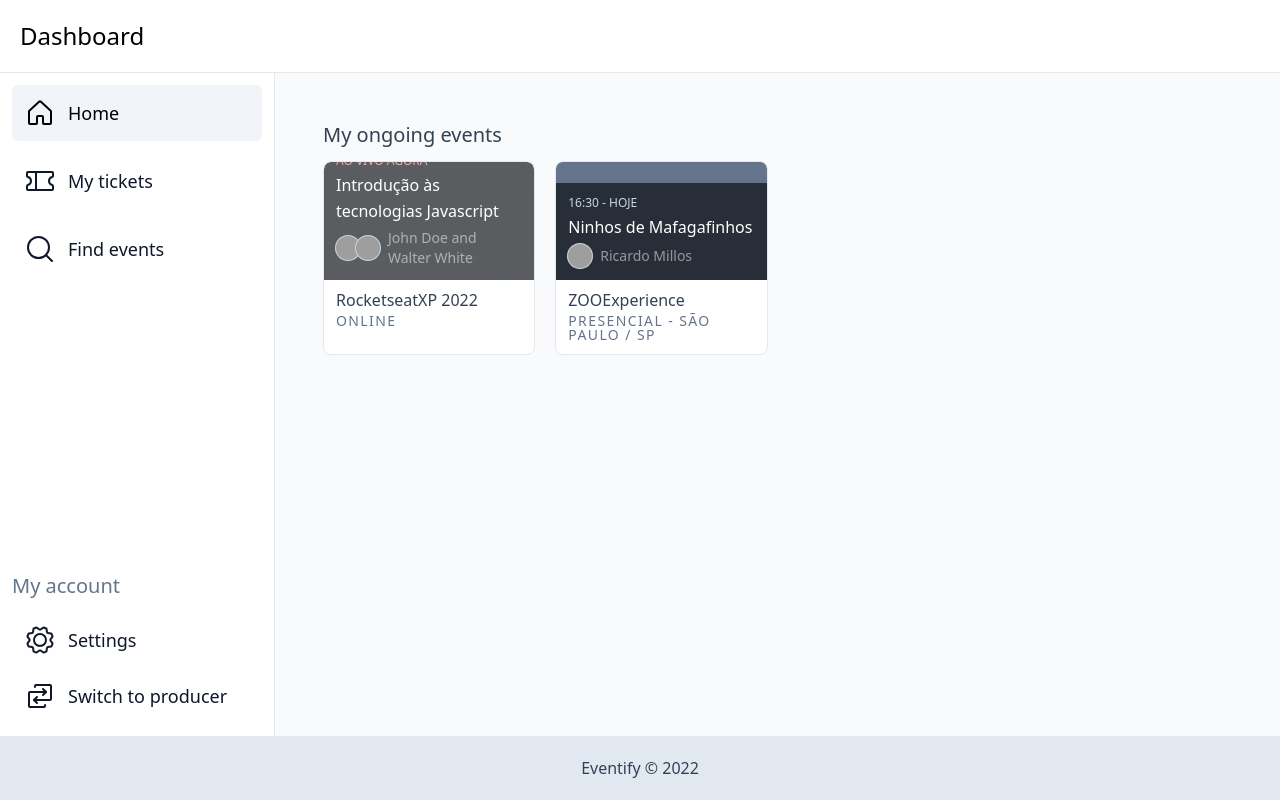
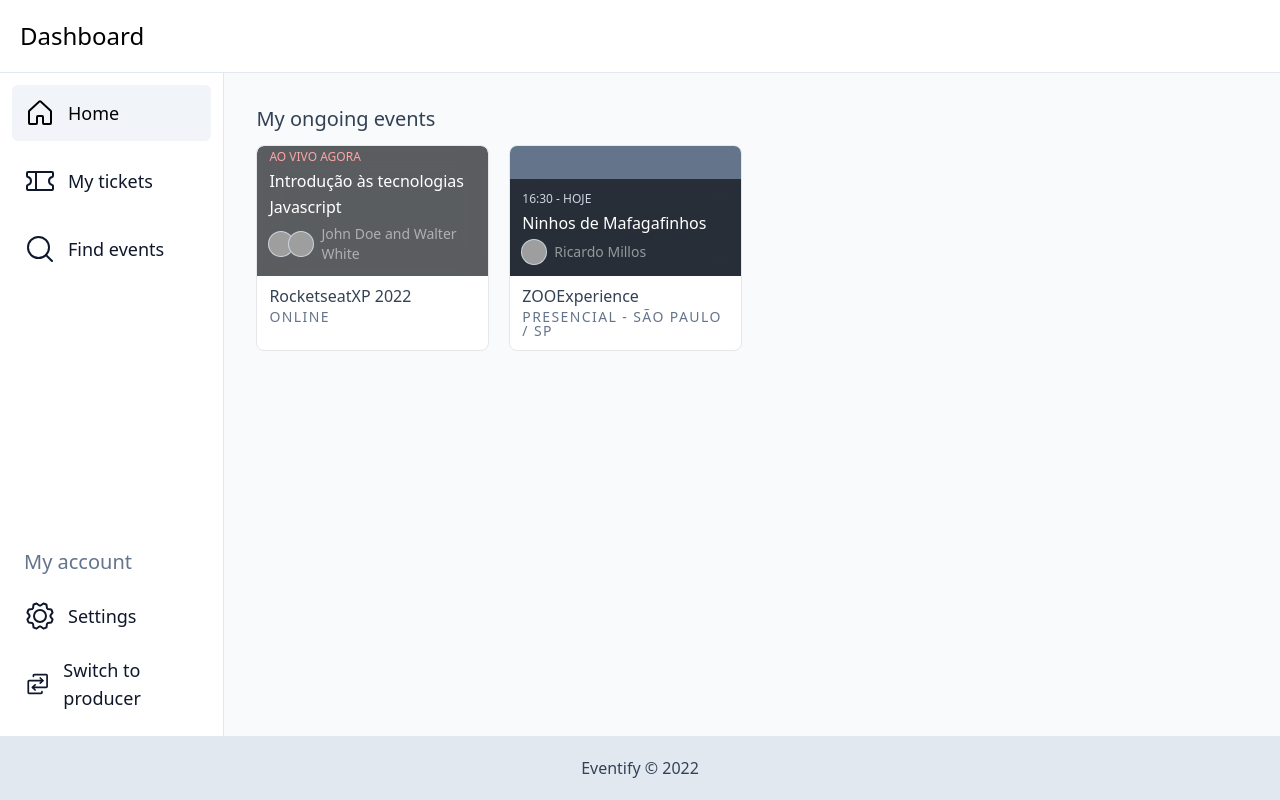
Before and after one commit to shoxton/eventify-web, a Next.js app: page /dashboard in a window 1280 px wide. Built offline with nearby package versions, Linux system fonts and the light colour scheme; grey boxes are pictures that could not be loaded.

Commit message:
Add layout title prop, add default iframe height preserving video iframe aspect ratio

```diff
--- a/components/Layouts/DashboardLayout.js
+++ b/components/Layouts/DashboardLayout.js
@@ -4,52 +4,74 @@ import { Gear, House, MagnifyingGlass, Swap, Ticket } from "phosphor-react";
 import { Footer } from "../Footer";
 import { Header } from "../Header";
 
-export function DashboardLayout({children}) {
-
-    const router = useRouter()
+export function DashboardLayout({ children, title }) {
+  const router = useRouter();
 
   return (
     <div className="h-screen flex flex-col">
-            <header className="border-b border-slate-200 bg-white">
-                <div className="p-5 text-2xl font-medium">
-                    Dashboard
+      <header className="flex border-b border-slate-200 bg-white">
+        <div className="p-5 text-2xl font-medium w-[275px]">Dashboard</div>
+        {title && (
+          <div className="flex items-center p-5 text-lg text-slate-500 border-l border-l-slate-50 flex-1">
+            <span>{title}</span>
           </div>
+        )}
       </header>
       <main className="flex-1 flex">
-                <aside className="min-w-[275px] bg-white border-r border-slate-200 flex flex-col justify-between">
+        <aside className="w-[275px] bg-white border-r border-slate-200 flex flex-col justify-between">
           <ul className="flex flex-col p-3 gap-3">
             <li>
               <Link href={`/dashboard`}>
-                                <a className={`p-3 text-lg flex items-center gap-3 rounded-md ${router.pathname == '/dashboard' ? 'bg-slate-100' : 'text-slate-900 hover:bg-slate-100'}`}>
+                <a
+                  className={`p-3 text-lg flex items-center gap-3 rounded-md ${
+                    router.pathname == "/dashboard"
+                      ? "bg-slate-100"
+                      : "text-slate-900 hover:bg-slate-100"
+                  }`}
+                >
                   <House size={32} />
                   <span>Home</span>
                 </a>
               </Link>
             </li>
             <li>
-                            <a href="" className="p-3 text-lg text-slate-900 flex items-center gap-3 rounded-md hover:bg-slate-100">
+              <a
+                href=""
+                className="p-3 text-lg text-slate-900 flex items-center gap-3 rounded-md hover:bg-slate-100"
+              >
                 <Ticket size={32} />
                 <span>My tickets</span>
               </a>
             </li>
             <li>
-                            <a href="" className="p-3 text-lg text-slate-900 flex items-center gap-3 rounded-md hover:bg-slate-100">
+              <a
+                href=""
+                className="p-3 text-lg text-slate-900 flex items-center gap-3 rounded-md hover:bg-slate-100"
+              >
                 <MagnifyingGlass size={32} />
                 <span>Find events</span>
               </a>
             </li>
           </ul>
           <div>
-                        <span className="block px-3 text-slate-500 text-xl">My account</span>
+            <span className="block px-6 text-slate-500 text-xl">
+              My account
+            </span>
             <ul className="flex flex-col p-3">
               <li>
-                                <a href="" className="p-3 text-lg text-slate-900 flex items-center gap-3 rounded-md hover:bg-slate-100">
+                <a
+                  href=""
+                  className="p-3 text-lg text-slate-900 flex items-center gap-3 rounded-md hover:bg-slate-100"
+                >
                   <Gear size={32} />
                   <span>Settings</span>
                 </a>
               </li>
               <li>
-                                <a href="" className="p-3 text-lg text-slate-900 flex items-center gap-3 rounded-md hover:bg-slate-100">
+                <a
+                  href=""
+                  className="p-3 text-lg text-slate-900 flex items-center gap-3 rounded-md hover:bg-slate-100"
+                >
                   <Swap size={32} />
                   <span>Switch to producer</span>
                 </a>
@@ -61,5 +83,5 @@ export function DashboardLayout({children}) {
       </main>
       <Footer />
     </div>
-    )
+  );
 }
--- a/pages/dashboard/events/[id].js
+++ b/pages/dashboard/events/[id].js
@@ -2,16 +2,20 @@ import { DashboardLayout } from "../../../components/Layouts/DashboardLayout";
 
 export default function Event() {
   return (
-    <DashboardLayout>
+    <DashboardLayout title={'Rock in Rio 2022'}>
       <div className="flex flex-1">
         <div className="flex-1">
-          <div className="max-h-[600px] h-full w-full bg-slate-900">
-            <div className="bg-slate-500 aspect-video mx-auto h-full"></div>
+          <div className="bg-black w-full">
+            <div className="bg-slate-500 aspect-video relative mx-auto max-h-[60vh]">
+              <iframe width="100%" height="100%" src="https://www.youtube.com/embed/r_9Kf0D5BTs" title="twenty one pilots: Heavydirtysoul [OFFICIAL VIDEO]" frameBorder="0" allow="accelerometer; autoplay; clipboard-write; encrypted-media; gyroscope; picture-in-picture" allowFullScreen></iframe>
+            </div>
           </div>
-          <div className="p-12">
+          <div className="p-8">
+
             <h2 className="text-2xl leading-relaxed font-bold text-slate-700">
-              Lorem ipsum dolor sit amet
+              Twenty One Pilots on stage
             </h2>
+            <p className="text-slate-600 leading-relaxed text-lg">Lorem ipsum, dolor sit amet consectetur adipisicing elit. Adipisci nostrum quam dolor quibusdam nesciunt asperiores.</p>
           </div>
         </div>
         <aside className="w-1/4">schedule navigation</aside>
--- a/pages/dashboard/index.js
+++ b/pages/dashboard/index.js
@@ -5,7 +5,7 @@ import { DashboardLayout } from "../../components/Layouts/DashboardLayout";
 export default function Dashboard() {
     return (
         <DashboardLayout>
-            <div className="min-h-full w-full text-2xl p-12">
+            <div className="min-h-full w-full text-2xl p-8">
                 <h4 className="text-xl mb-3 text-slate-700">My ongoing events</h4>
                 <div className="grid grid-cols-4 gap-5">
                     <Link href={`/dashboard/events/1234`}>
```
Lines whose indentation alone changed are shown as unchanged.
